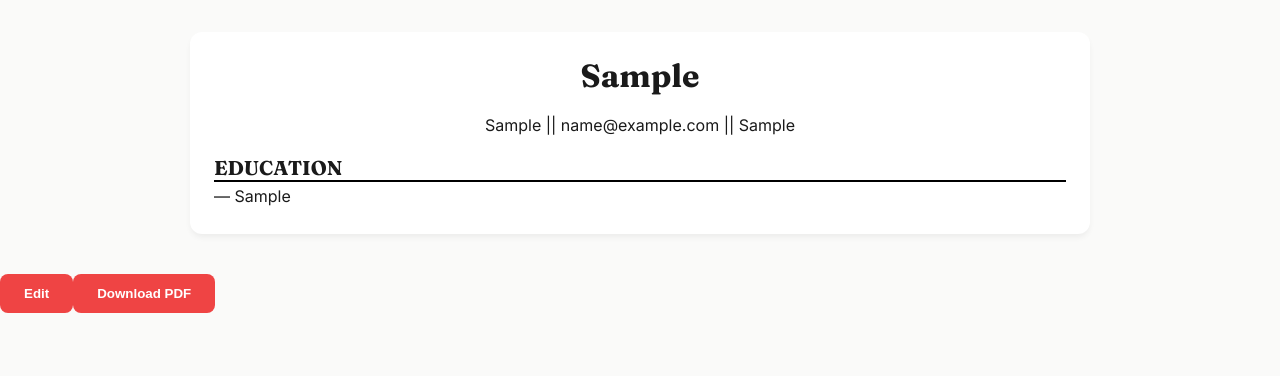
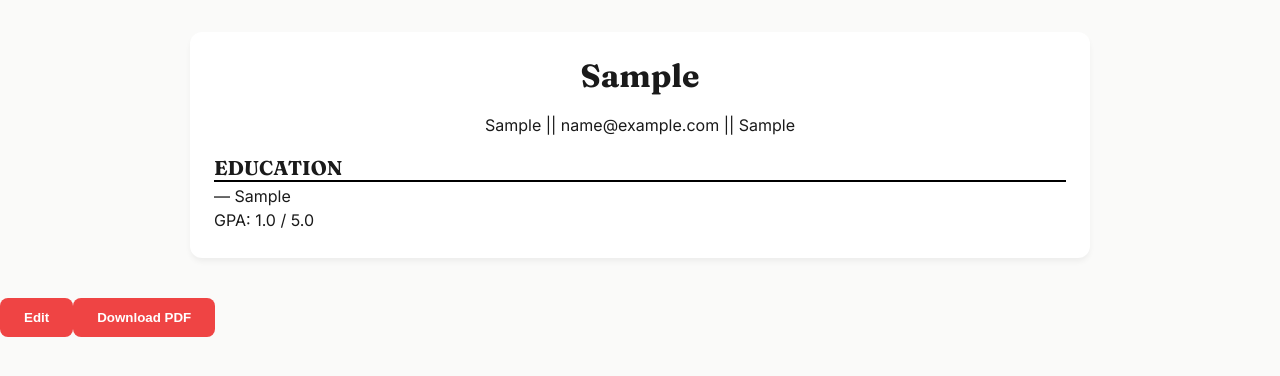
Before and after one commit to Nifemi01-0ps/CV-Application, a React (Vite) app: page /work in a window 1280 px wide. Both pictures are taken after typing "Sample", "Sample", "name@example.com", "Sample", "Sample", "Sample" into the empty fields and a click on the button "Save & Preview". Shown: the top 376 px of the page. Built offline with nearby package versions, Linux system fonts and the light colour scheme.

Commit message:
made few correctios on my education preview part as it was not displaying earlier

```diff
--- a/src/components/WorkCv.jsx
+++ b/src/components/WorkCv.jsx
@@ -8,7 +8,7 @@
 
   const [cvData, setCvData] = useState({
     personalInfo: { name: "", phone: "", email: "", location: "" },
-    education: [{ id: 1, degree: "", institution: "", from: "", to: "", grade: "" }],
+    education: [{ id: 1, degree: "", institution: "", from: "", to: "", grade: "", gpa: 1 }],
     workExperience: [
       { id: 1, role: "", company: "", from: "", to: "", points: [""] },
     ],
@@ -612,21 +612,37 @@
           <div>
             <h2>EDUCATION</h2>
             <hr />
-            {cvData.education.map((item) => (
+            {cvData.education.map((item) => {
+              const hasGpa = typeof item.gpa === "number";
+              return (
                 <div key={item.id}>
                   <p>
                     <strong>{item.degree}</strong>
-                  {item.institution && ` — ${item.institution}`}
-                  {(item.from || item.to) && (
+                    {item.institution && `— ${item.institution}`}
+                    {(item.from || item.to ) && (
                       <span>
                         {" "}
-                      ({formatMonthYear(item.from)} → {formatMonthYear(item.to)})
+                        ({formatMonthYear(item.from)} → {" "}
+                        {formatMonthYear(item.to)})
                       </span>
                     )}
                   </p>
-                {item.grade && <p className="edu-grade">Grade: {item.grade}</p>}
+                  {(item.grade || hasGpa) && (
+                    <p className="edu-grade">
+                      {item.grade && <span>Grade: {item.grade}</span>}
+                      {item.grade && hasGpa && (
+                        <span> &nbsp;·&nbsp;</span>
+                      )}
+                      {hasGpa && (
+                        <span>GPA: {item.gpa.toFixed(1)} / 5.0</span>
+                      )}
+                    </p>
+                  )}
                 </div>
-            ))}
+              )
+            }
+
+            )}
           </div>
         )}
 
```
Lines whose indentation alone changed are shown as unchanged.
